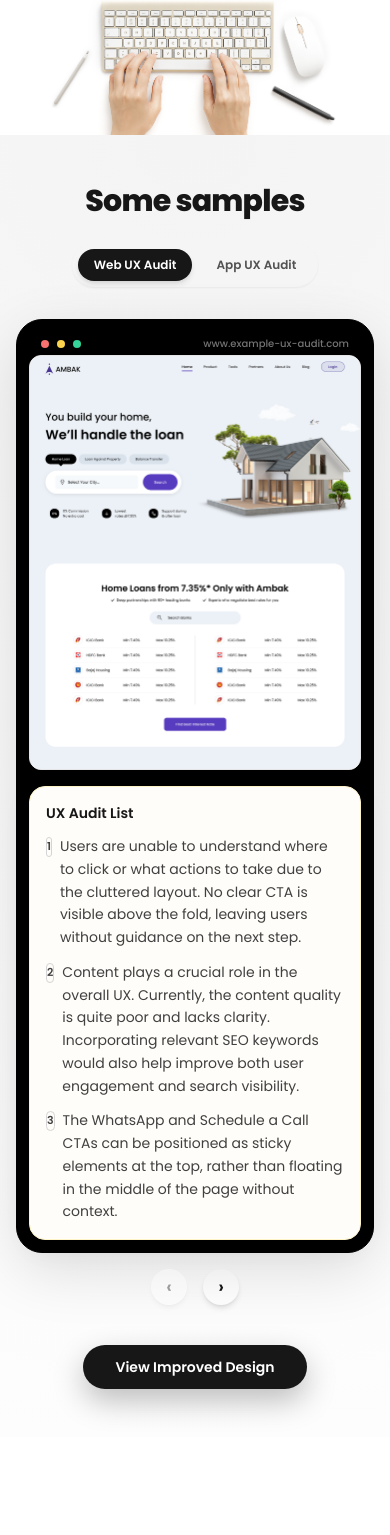
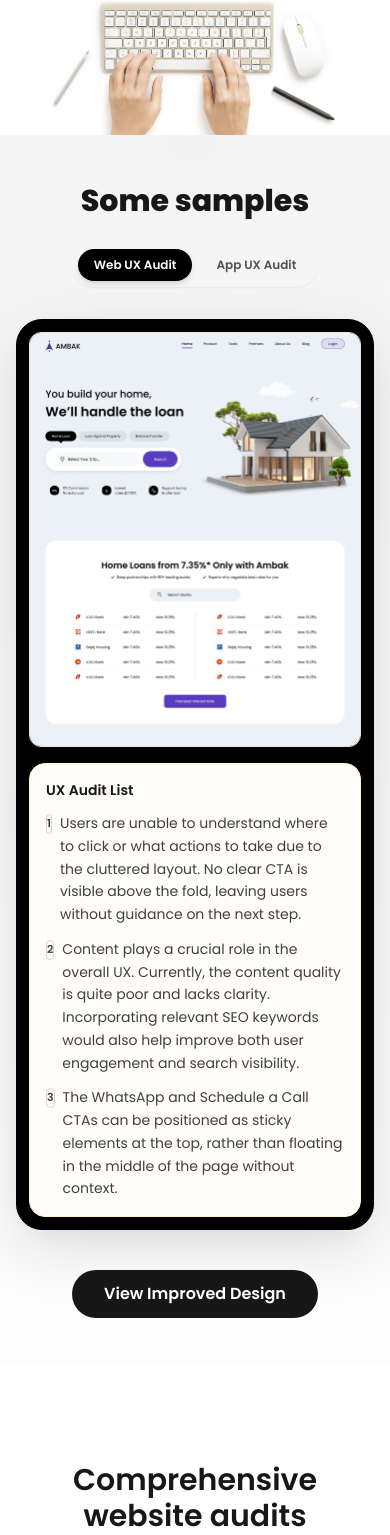
Before and after one commit to uxbodh/uxbodh, a Next.js app: page / in a window 390 px wide. Shown: the part 726-2261 px from the top of the page. Built offline with nearby package versions, Linux system fonts and the light colour scheme.

Commit message:
add out folder

```diff
--- a/app/components/SamplesSlider.js
+++ b/app/components/SamplesSlider.js
@@ -5,7 +5,7 @@ const SAMPLES_DATA = {
     {
       id: 1,
       title: "Home Loans UX Audit - Ambak",
-      image: "/images/slider1.jpg", // <- apni image path se replace karo
+      image: "/images/slider1.jpg",
       points: [
         "Users are unable to understand where to click or what actions to take due to the cluttered layout. No clear CTA is visible above the fold, leaving users without guidance on the next step.",
         "Content plays a crucial role in the overall UX. Currently, the content quality is quite poor and lacks clarity. Incorporating relevant SEO keywords would also help improve both user engagement and search visibility.",
@@ -52,6 +52,7 @@ const SamplesSection = () => {
   const [currentIndex, setCurrentIndex] = useState(0);
   const [isModalOpen, setIsModalOpen] = useState(false);
   const [showStickyCta, setShowStickyCta] = useState(false);
+  const [mounted, setMounted] = useState(false);
   const [touchStart, setTouchStart] = useState({ x: 0, y: 0 });
   const [touchEnd, setTouchEnd] = useState({ x: 0, y: 0 });
   const wheelLockRef = useRef(false);
@@ -61,41 +62,24 @@ const SamplesSection = () => {
   const isFirst = currentIndex === 0;
   const isLast = currentIndex === slides.length - 1;
 
-  const handlePrev = () => {
-    setCurrentIndex((prev) => (prev > 0 ? prev - 1 : prev));
-  };
+  const handlePrev = () => setCurrentIndex(prev => (prev > 0 ? prev - 1 : prev));
+  const handleNext = () => setCurrentIndex(prev => (prev < slides.length - 1 ? prev + 1 : prev));
+  const handleTabChange = (tab) => { setActiveTab(tab); setCurrentIndex(0); };
 
-  const handleNext = () => {
-    setCurrentIndex((prev) => (prev < slides.length - 1 ? prev + 1 : prev));
-  };
-
-  const handleTabChange = (tab) => {
-    setActiveTab(tab);
-    setCurrentIndex(0);
-  };
-
-  // Handle wheel/trackpad scroll to change slides within slider area
   const handleWheel = (e) => {
     if (wheelLockRef.current) return;
     const delta = Math.abs(e.deltaY) > Math.abs(e.deltaX) ? e.deltaY : e.deltaX;
     if (Math.abs(delta) < 20) return;
-    if (delta > 0 && !isLast) {
-      handleNext();
+    if (delta > 0 && !isLast) handleNext();
+    else if (delta < 0 && !isFirst) handlePrev();
+    else return;
+
     wheelLockRef.current = true;
-    } else if (delta < 0 && !isFirst) {
-      handlePrev();
-      wheelLockRef.current = true;
-    } else {
-      return;
-    }
     e.preventDefault();
     e.stopPropagation();
-    setTimeout(() => {
-      wheelLockRef.current = false;
-    }, 400);
+    setTimeout(() => { wheelLockRef.current = false; }, 400);
   };
 
-  // Handle touch swipe to change slides on mobile
   const handleTouchStart = (e) => {
     const touch = e.touches[0];
     setTouchStart({ x: touch.clientX, y: touch.clientY });
@@ -111,115 +95,67 @@ const SamplesSection = () => {
     const deltaX = touchEnd.x - touchStart.x;
     const deltaY = touchEnd.y - touchStart.y;
     if (Math.abs(deltaX) < 40 || Math.abs(deltaX) < Math.abs(deltaY)) return;
-    if (deltaX < 0 && !isLast) {
-      handleNext();
-    } else if (deltaX > 0 && !isFirst) {
-      handlePrev();
-    }
+    if (deltaX < 0 && !isLast) handleNext();
+    else if (deltaX > 0 && !isFirst) handlePrev();
   };
 
+  // Set mounted flag on client
+  useEffect(() => { setMounted(true); }, []);
+
+  // Scroll handler for sticky CTA
   useEffect(() => {
+    if (!mounted) return;
+
     const onScroll = () => {
-      const isDesignPage = typeof window !== "undefined" && window.location?.pathname === "/designs";
-      const pastThreshold = typeof window !== "undefined" && window.scrollY > 30;
+      const isDesignPage = window.location.pathname === "/designs";
+      const pastThreshold = window.scrollY > 30;
       setShowStickyCta(isDesignPage && pastThreshold);
     };
+
     window.addEventListener("scroll", onScroll, { passive: true });
     onScroll();
     return () => window.removeEventListener("scroll", onScroll);
-  }, []);
+  }, [mounted]);
 
+  // Prevent body scroll when modal is open
   useEffect(() => {
-    if (isModalOpen) {
-      document.body.style.overflow = "hidden";
-    } else {
-      document.body.style.overflow = "";
-    }
-    return () => {
-      document.body.style.overflow = "";
-    };
+    if (isModalOpen) document.body.style.overflow = "hidden";
+    else document.body.style.overflow = "";
+    return () => { document.body.style.overflow = ""; };
   }, [isModalOpen]);
 
   return (
-    <section
-      className="w-full py-12 sm:py-16 md:py-20 lg:py-24 px-4 sm:px-5 md:px-6 lg:px-10 bg-[radial-gradient(circle_at_top,_#f4f4f4,_#fdfdfd)]"
-    >
+    <section className="w-full py-12 sm:py-16 md:py-20 lg:py-24 px-4 sm:px-5 md:px-6 lg:px-10 bg-[radial-gradient(circle_at_top,_#f4f4f4,_#fdfdfd)]">
       <div className="max-w-6xl mx-auto flex flex-col items-center">
-        {/* Heading */}
-        <h2 className="text-3xl md:text-4xl lg:text-5xl font-extrabold tracking-tight text-neutral-900 text-center mb-6">
-          Some samples
-        </h2>
+        <h2 className="text-3xl md:text-4xl lg:text-5xl font-extrabold text-center mb-6">Some samples</h2>
 
         {/* Tabs */}
         <div className="inline-flex flex-wrap items-center justify-center gap-2 bg-neutral-100 rounded-full p-1.5 mb-8 sm:mb-10 shadow-sm">
-          <TabButton
-            label="Web UX Audit"
-            isActive={activeTab === "web"}
-            onClick={() => handleTabChange("web")}
-          />
-          <TabButton
-            label="App UX Audit"
-            isActive={activeTab === "app"}
-            onClick={() => handleTabChange("app")}
-          />
+          <TabButton label="Web UX Audit" isActive={activeTab === "web"} onClick={() => handleTabChange("web")} />
+          <TabButton label="App UX Audit" isActive={activeTab === "app"} onClick={() => handleTabChange("app")} />
         </div>
 
-        {/* Slider + Mockup */}
-        <div
-          className="w-full relative flex flex-col items-center justify-center gap-4 lg:gap-0 lg:flex-row"
-          onWheel={handleWheel}
-          onTouchStart={handleTouchStart}
-          onTouchMove={handleTouchMove}
-          onTouchEnd={handleTouchEnd}
-        >
+        {/* Slider */}
+        <div className="w-full relative flex flex-col items-center lg:flex-row gap-4 lg:gap-0"
+             onWheel={handleWheel} onTouchStart={handleTouchStart} onTouchMove={handleTouchMove} onTouchEnd={handleTouchEnd}>
+
           {/* Left Arrow */}
-          <button
-            onClick={handlePrev}
-            disabled={isFirst}
-            className={`hidden md:flex items-center justify-center w-10 h-10 rounded-full bg-white shadow-md absolute left-0 md:-left-6 lg:-left-10 top-1/2 -translate-y-1/2 z-10 transition-all ${
-              isFirst ? "opacity-40 cursor-not-allowed" : "hover:shadow-lg hover:scale-105"
-            }`}
-          >
+          <button onClick={handlePrev} disabled={isFirst} className={`hidden md:flex items-center justify-center w-10 h-10 rounded-full bg-white shadow-md absolute left-0 md:-left-6 lg:-left-10 top-1/2 -translate-y-1/2 z-10 transition-all ${isFirst ? "opacity-40 cursor-not-allowed" : "hover:shadow-lg hover:scale-105"}`}>
             <span className="text-xl font-semibold">&lsaquo;</span>
           </button>
 
-          {/* Mockup Card */}
+          {/* Slide Card */}
           <div className="w-full max-w-6xl rounded-[26px] bg-black border border-black px-3 sm:px-4 lg:px-1 py-3 lg:py-1 shadow-[0_18px_60px_rgba(0,0,0,0.12)]">
-            {/* Browser top bar */}
-            <div className="flex items-center justify-between sm:justify-start gap-3 sm:gap-6 px-3 p-1 ">
-              <div className="flex items-center gap-2 sm:gap-3">
-                <span className="w-2 h-2 rounded-full bg-red-400" />
-                <span className="w-2 h-2 rounded-full bg-amber-300" />
-                <span className="w-2 h-2 rounded-full bg-emerald-400" />
+            <div className="flex flex-col lg:flex-row gap-4 lg:gap-3 items-stretch lg:h-[520px]">
+              <div className="flex-1 w-full rounded-xl overflow-hidden border border-neutral-200 bg-white aspect-[4/5] sm:aspect-[3/4] lg:aspect-auto lg:h-full">
+                <img src={currentSlide.image} alt={currentSlide.title} className="w-full h-full object-cover" />
               </div>
-              <p className="text-[10px] sm:text-xs text-neutral-500 font-medium truncate">
-                www.example-ux-audit.com
-              </p>
-            </div>
-
-            {/* Main content: left mock + right list */}
-            <div className="flex flex-col gap-4 lg:flex-row lg:gap-3 items-stretch lg:h-[520px]">
-              {/* Screenshot area */}
-              <div className="flex-1 w-full rounded-xl sm:rounded-2xl overflow-hidden border border-neutral-200 bg-white aspect-[4/5] sm:aspect-[3/4] lg:aspect-auto lg:h-full">
-                {/* Replace with Next Image if you want */}
-                <img
-                  src={currentSlide.image}
-                  alt={currentSlide.title}
-                  className="w-full h-full object-cover"
-                />
-              </div>
-
-              {/* Audit list */}
-              <div className="w-full lg:w-[320px] shrink-0 bg-[#fffdf9] rounded-2xl border border-amber-100 px-4 py-4 sm:px-5 sm:py-5 h-auto lg:h-full flex flex-col shadow-[0_8px_30px_rgba(0,0,0,0.06)] lg:shadow-none">
-                <h3 className="text-sm sm:text-base font-semibold text-neutral-900 mb-3 sm:mb-4">
-                  UX Audit List
-                </h3>
+              <div className="w-full lg:w-[320px] shrink-0 bg-[#fffdf9] rounded-2xl border border-amber-100 px-4 py-4 flex flex-col shadow-[0_8px_30px_rgba(0,0,0,0.06)]">
+                <h3 className="text-sm sm:text-base font-semibold text-neutral-900 mb-3 sm:mb-4">UX Audit List</h3>
                 <ol className="space-y-3 sm:space-y-3.5 text-sm leading-relaxed text-neutral-700">
                   {currentSlide.points.map((point, idx) => (
                     <li key={idx} className="flex items-start gap-2">
-                      <span className="mt-0.5 flex h-5 w-5 items-center justify-center rounded-full border border-neutral-300 text-[11px] font-semibold text-neutral-700">
-                        {idx + 1}
-                      </span>
+                      <span className="mt-0.5 flex h-5 w-5 items-center justify-center rounded-full border border-neutral-300 text-[11px] font-semibold text-neutral-700">{idx + 1}</span>
                       <span>{point}</span>
                     </li>
                   ))}
@@ -229,138 +165,38 @@ const SamplesSection = () => {
           </div>
 
           {/* Right Arrow */}
-          <button
-            onClick={handleNext}
-            disabled={isLast}
-            className={`hidden md:flex items-center justify-center w-10 h-10 rounded-full bg-white shadow-md absolute right-0 md:-right-6 lg:-right-10 top-1/2 -translate-y-1/2 z-10 transition-all ${
-              isLast ? "opacity-40 cursor-not-allowed" : "hover:shadow-lg hover:scale-105"
-            }`}
-          >
+          <button onClick={handleNext} disabled={isLast} className={`hidden md:flex items-center justify-center w-10 h-10 rounded-full bg-white shadow-md absolute right-0 md:-right-6 lg:-right-10 top-1/2 -translate-y-1/2 z-10 transition-all ${isLast ? "opacity-40 cursor-not-allowed" : "hover:shadow-lg hover:scale-105"}`}>
             <span className="text-xl font-semibold">&rsaquo;</span>
           </button>
         </div>
 
-        {/* Mobile arrows (below card) */}
-        <div className="flex md:hidden items-center justify-center gap-4 mt-4">
-          <button
-            onClick={handlePrev}
-            disabled={isFirst}
-            className={`flex items-center justify-center w-9 h-9 rounded-full bg-white shadow-md transition-all ${
-              isFirst ? "opacity-40 cursor-not-allowed" : "hover:shadow-lg hover:scale-105"
-            }`}
-          >
-            <span className="text-lg font-semibold">&lsaquo;</span>
-          </button>
-          <button
-            onClick={handleNext}
-            disabled={isLast}
-            className={`flex items-center justify-center w-9 h-9 rounded-full bg-white shadow-md transition-all ${
-              isLast ? "opacity-40 cursor-not-allowed" : "hover:shadow-lg hover:scale-105"
-            }`}
-          >
-            <span className="text-lg font-semibold">&rsaquo;</span>
+        {/* Sticky CTA */}
+        <div className="relative w-full flex justify-center">
+          <button onClick={() => setIsModalOpen(true)} className={`px-8 py-3 rounded-full bg-neutral-900 text-white font-semibold transition-all ${showStickyCta ? "fixed top-0 left-0 right-0 z-30" : "mt-10"}`}>
+            View Improved Design
           </button>
         </div>
 
-        {/* Bottom CTA */}
-        <div className="relative w-full flex justify-center">
-          <button
-            onClick={() => setIsModalOpen(true)}
-            className={`px-8 md:px-10 py-3 md:py-3.5 rounded-full bg-neutral-900 text-white text-sm md:text-base font-semibold shadow-[0_12px_30px_rgba(0,0,0,0.25)] hover:shadow-[0_16px_40px_rgba(0,0,0,0.3)] hover:-translate-y-[1px] active:translate-y-0 transition-all ${
-              showStickyCta
-                ? "fixed top-0 left-0 right-0 z-30 duration-300"
-                : "mt-10 md:mt-12 duration-300"
-            }`}
-          >
-            View Improved Design
-          </button>
+        {/* Modal */}
+        {isModalOpen && (
+          <div className="fixed inset-0 z-50 flex items-center justify-center bg-black/80 backdrop-blur-sm" onClick={() => setIsModalOpen(false)}>
+            <div className="relative h-screen w-screen overflow-hidden bg-[#EEF2F8]" onClick={e => e.stopPropagation()}>
+              <button onClick={() => setIsModalOpen(false)} className="absolute right-5 top-5 z-10 h-10 w-10 flex items-center justify-center rounded-full border bg-white text-black">&times;</button>
+              <div className="relative h-full w-full overflow-auto bg-black/65 backdrop-blur-sm flex items-center justify-center">
+                <img src={currentSlide.image} alt={`${currentSlide.title} full view`} className="h-full w-full object-contain" />
               </div>
             </div>
-
-      {/* Full-page modal */}
-
-
-{isModalOpen && (
-  <div
-    className="fixed inset-0 z-50 flex items-center justify-center bg-black/80 backdrop-blur-sm"
-    onClick={() => setIsModalOpen(false)}
-  >
-    <div
-      className="relative h-screen w-screen overflow-hidden bg-[#EEF2F8]"
-      onClick={(e) => e.stopPropagation()}
-    >
-      <button
-        onClick={() => setIsModalOpen(false)}
-        className="absolute right-5 top-5 z-10 flex h-10 w-10 items-center justify-center rounded-full border border-neutral-300 bg-white text-neutral-900 transition hover:bg-neutral-50"
-        aria-label="Close full view"
-      >
-        <span className="text-lg font-semibold">&times;</span>
-      </button>
-
-      <div className="relative h-full w-full overflow-auto bg-black/65 backdrop-blur-sm flex items-center justify-center">
-        <img
-          src={currentSlide.image}
-          alt={`${currentSlide.title} full view`}
-          className="h-full w-full object-contain"
-        />
           </div>
-    </div>
-
-    {slides.length > 1 && (
-      <button
-        onClick={(e) => {
-          e.stopPropagation();
-          handlePrev();
-        }}
-        disabled={isFirst}
-        className={`absolute left-4 top-1/2 z-10 flex h-12 w-12 -translate-y-1/2 items-center justify-center rounded-full bg-white text-neutral-900 shadow-lg transition ${
-          isFirst ? "opacity-40 cursor-not-allowed" : "hover:scale-105"
-        }`}
-        aria-label="Previous slide"
-      >
-        <span className="text-2xl font-semibold">&lsaquo;</span>
-      </button>
-    )}
-
-    {slides.length > 1 && (
-      <button
-        onClick={(e) => {
-          e.stopPropagation();
-          handleNext();
-        }}
-        disabled={isLast}
-        className={`absolute right-4 top-1/2 z-10 flex h-12 w-12 -translate-y-1/2 items-center justify-center rounded-full bg-white text-neutral-900 shadow-lg transition ${
-          isLast ? "opacity-40 cursor-not-allowed" : "hover:scale-105"
-        }`}
-        aria-label="Next slide"
-      >
-        <span className="text-2xl font-semibold">&rsaquo;</span>
-      </button>
         )}
       </div>
-)}
-
-
-
-
-
     </section>
   );
 };
 
-const TabButton = ({ label, isActive, onClick }) => {
-  return (
-    <button
-      onClick={onClick}
-      className={`px-4 sm:px-6 md:px-7 py-2 text-xs sm:text-sm font-semibold rounded-full transition-all ${
-        isActive
-          ? "bg-neutral-900 text-white shadow-md"
-          : "bg-transparent text-neutral-600 hover:bg-white hover:text-neutral-900"
-      }`}
-    >
+const TabButton = ({ label, isActive, onClick }) => (
+  <button onClick={onClick} className={`px-4 py-2 text-xs sm:text-sm font-semibold rounded-full transition-all ${isActive ? "bg-black text-white shadow-md" : "bg-transparent text-neutral-600 hover:bg-white hover:text-black"}`}>
     {label}
   </button>
 );
-};
 
 export default SamplesSection;
--- a/app/designs/[id]/page.js
+++ b/app/designs/[id]/page.js
@@ -2,34 +2,60 @@
 
 import { useMemo, useState, useEffect } from "react";
 import { useParams, useRouter } from "next/navigation";
+import dynamic from "next/dynamic";
+
 import PageShell from "../../components/PageShell";
 import DesignDetailHero from "../../components/DesignDetailHero";
 import ChallengesSolutions from "../../components/ChallengesSolutions";
-import FullPagePopupSlider from "../../components/FullPagePopupSlider";
 import { designs } from "../../data/designs";
+
+/**
+ * IMPORTANT:
+ * FullPagePopupSlider uses DOM / window internally
+ * → Disable SSR for this component
+ */
+const FullPagePopupSlider = dynamic(
+  () => import("../../components/FullPagePopupSlider"),
+  { ssr: false }
+);
 
 export default function DesignDetailPage() {
   const params = useParams();
   const router = useRouter();
+
   const [isModalOpen, setIsModalOpen] = useState(false);
+  const [mounted, setMounted] = useState(false);
 
-  // Debug: Log modal state changes
+  /**
+   * Ensure client-side rendering only
+   */
   useEffect(() => {
-    console.log("Modal state changed:", isModalOpen);
-  }, [isModalOpen]);
+    setMounted(true);
+  }, []);
 
-  const design = useMemo(
-    () => designs.find((d) => d.id === params?.id),
-    [params?.id]
-  );
+  /**
+   * Find design safely
+   */
+  const design = useMemo(() => {
+    if (!params?.id) return null;
+    return designs.find((d) => d.id === params.id) || null;
+  }, [params?.id]);
 
-  // Dummy slide data - you can replace this with actual design slides
+  /**
+   * Redirect ONLY on client
+   */
+  useEffect(() => {
+    if (mounted && !design) {
+      router.replace("/");
+    }
+  }, [mounted, design, router]);
+
+  /**
+   * Prepare slides safely
+   */
   const slides = useMemo(() => {
-    if (!design) {
-      console.log("No design found, slides will be empty");
-      return [];
-    }
-    const slideData = [
+    if (!design) return [];
+    return [
       {
         id: 1,
         title: design.title,
@@ -38,65 +64,51 @@ export default function DesignDetailPage() {
       },
       {
         id: 2,
-        title: `${design.title} - View 2`,
+        title: `${design.title} – View 2`,
         image: design.image,
         description: "Alternative design view",
       },
       {
         id: 3,
-        title: `${design.title} - View 3`,
+        title: `${design.title} – View 3`,
         image: design.image,
         description: "Additional design perspective",
       },
     ];
-    console.log("Slides created:", slideData.length, slideData);
-    return slideData;
   }, [design]);
 
-  if (!design) {
-    // Designs section has been removed from navigation; redirect to home
-    router.push("/");
-    return null;
-  }
+  /**
+   * Prevent rendering during SSR / export
+   */
+  if (!mounted || !design) return null;
 
   return (
     <PageShell>
-      {/* Hero Section */}
       <DesignDetailHero
         title={design.title}
         description={design.description}
         image={design.image}
       />
 
-      {/* Challenges & Solutions Section */}
       <ChallengesSolutions solutionImage={design.image} />
 
-      {/* View Improved Design Button */}
+      {/* CTA */}
       <section className="bg-black py-12">
-        <div className="mx-auto w-full max-w-[1200px] px-6 text-center">
+        <div className="mx-auto max-w-[1200px] px-6 text-center">
           <button
             type="button"
-            onClick={() => {
-              console.log("Button clicked, opening modal");
-              console.log("Current isModalOpen state:", isModalOpen);
-              console.log("Slides available:", slides.length);
-              setIsModalOpen(true);
-              console.log("Set isModalOpen to true");
-            }}
-            className="rounded-[10px] bg-[#e64169] px-8 py-4 text-base font-semibold text-white shadow-[0_18px_46px_-22px_rgba(230,65,105,0.85)] transition hover:bg-[#d83b61] sm:text-lg"
+            onClick={() => setIsModalOpen(true)}
+            className="rounded-[10px] bg-[#e64169] px-8 py-4 text-base font-semibold text-white shadow-lg transition hover:bg-[#d83b61]"
           >
             View Improved Design
           </button>
         </div>
       </section>
 
-      {/* Full Page Popup Slider Modal */}
+      {/* Client-only Modal */}
       <FullPagePopupSlider
         isOpen={isModalOpen}
-        onClose={() => {
-          console.log("Closing modal");
-          setIsModalOpen(false);
-        }}
+        onClose={() => setIsModalOpen(false)}
         slides={slides}
         startIndex={0}
       />
--- a/app/page.js
+++ b/app/page.js
@@ -8,7 +8,10 @@ import ProcessSection from "./components/ProcessSection";
 import TestimonialsSlider from "./components/TestimonialsSlider";
 import FAQAccordion from "./components/FAQAccordion";
 import BenefitsPage from "./components/BenefitsPage";
-import SamplesSection from "./components/SamplesSlider";
+// import SamplesSection from "./components/SamplesSlider";
+import dynamic from "next/dynamic";
+
+const SamplesSection = dynamic(() => import("./components/SamplesSlider"), { ssr: false });
 
 export default function Home() {
   return (
```
Also changed, not shown: next.config.js (+10 -17 lines). Lines whose indentation alone changed are shown as unchanged.
